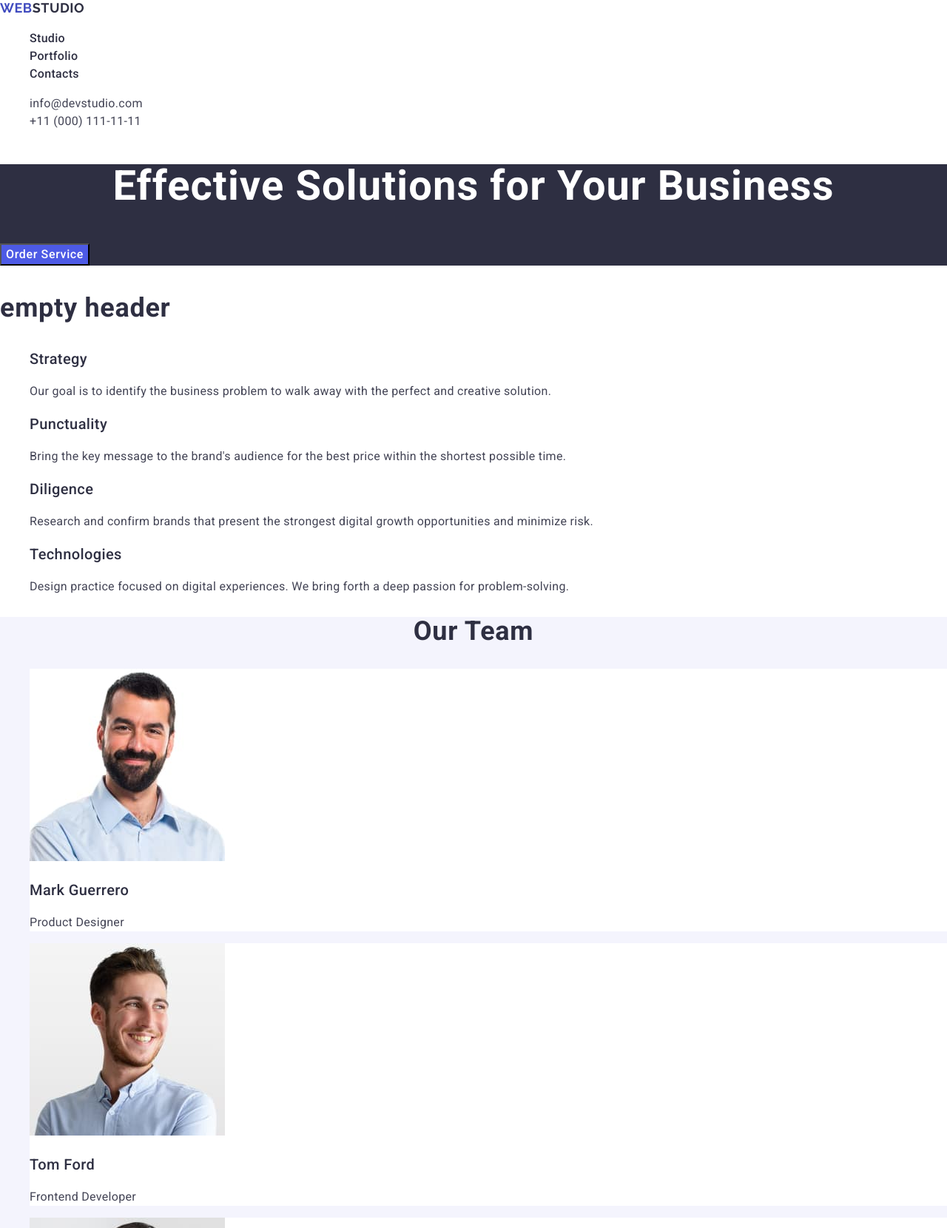
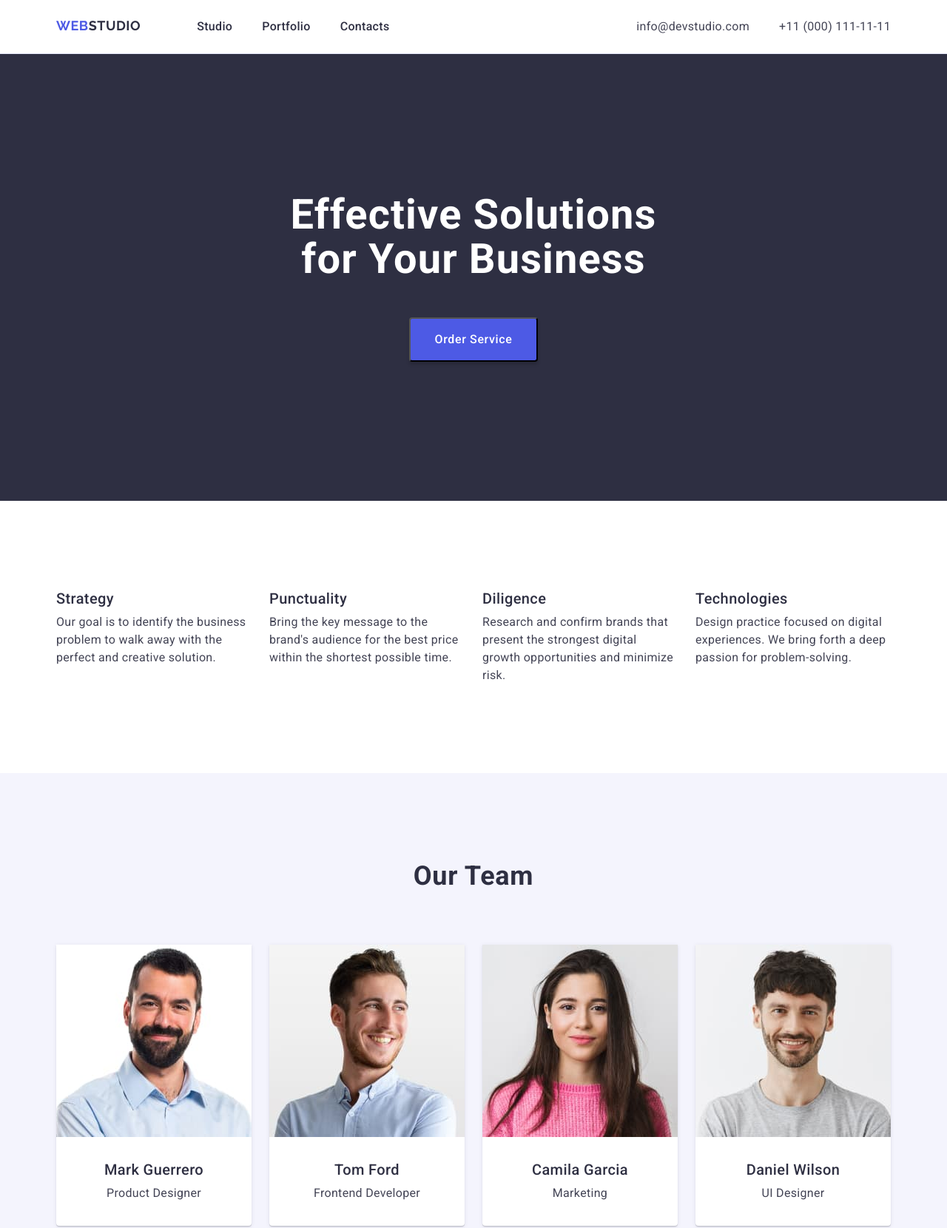
Before and after one commit to NatalySv/goit-markup-hw-03, a plain HTML site: page index.html in a window 1280 px wide. Shown: the top 1660 px of the page at 74% size. Drawn offline with nearby package versions, Linux system fonts and the light colour scheme.

Commit message:
Add posicions

```diff
--- a/css/styles.css
+++ b/css/styles.css
@@ -1,3 +1,9 @@
+*,
+*::before,
+*::after {
+  box-sizing: border-box;
+}
+
 body {
   font-family: 'Roboto', sans-serif;
   font-size: 16px;
@@ -9,7 +15,30 @@ body {
   color: #434455;
 }
 
+h1,
+h2,
+h3,
+h4,
+h5,
+h6,
+p {
+  margin: 0;
+}
+
+ul,
+ol {
+  margin: 0;
+  padding: 0;
+  list-style-type: none;
+}
+img {
+  display: block;
+  max-width: 100%;
+  height: auto;
+}
+
 a {
+  display: block;
   text-decoration: none;
   color: #2e2f42;
 }
@@ -24,9 +53,10 @@ button:focus {
   background-color: #404bbf;
 }
 
-ul,
-ol {
-  list-style-type: none;
+.container {
+  max-width: 1158px;
+  padding: 0 15px;
+  margin: 0 auto;
 }
 
 h2 {
@@ -34,6 +64,10 @@ h2 {
   font-weight: 700;
   font-size: 36px;
   letter-spacing: 0.02em;
+  text-align: center;
+  line-height: 1.11;
+  text-transform: capitalize;
+  margin: 0 auto 72px;
 }
 
 h3 {
@@ -42,13 +76,26 @@ h3 {
   font-size: 20px;
   line-height: 1.2;
   letter-spacing: 0.02em;
+  margin-bottom: 8px;
 }
 
 /* HEADR */
 .header {
+  border-bottom: 1px solid #e7e9fc;
 }
+
+.header-container {
+  display: flex;
+  justify-content: space-between;
+  align-items: center;
+}
+
 .header-navi {
+  display: flex;
+  justify-content: space-between;
+  padding: 0;
 }
+
 .logo-text {
   color: #4d5ae5;
   font-family: 'Raleway', sans-serif;
@@ -57,25 +104,43 @@ h3 {
   line-height: 1.17;
   letter-spacing: 0.03em;
   text-transform: uppercase;
+  margin-right: 36px;
+  padding: 24px 0;
 }
 .header-logo-text {
   color: #2e2f42;
 }
 .navi-all-list {
+  display: flex;
+  align-items: center;
+  justify-content: space-between;
+  padding: 0;
 }
 .navi-list {
   font-weight: 500;
+  margin-left: 40px;
+  padding: 24px 0;
 }
 .address {
   font-style: normal;
 }
 .address-all-list {
+  display: flex;
+  justify-content: flex-end;
+  padding: 0;
 }
+
 .address-list {
+  margin-left: 40px;
+  padding: 24px 0;
   color: #434455;
 }
 .main-page {
 }
+.section {
+  padding: 120px 0;
+}
+
 .slogan {
   background-color: #2e2f42;
 }
@@ -86,6 +151,8 @@ h3 {
   font-weight: 700;
   line-height: 1.07;
   letter-spacing: 0.02em;
+  width: 496px;
+  margin: 68px auto 48px auto;
 }
 .slogan-button {
   background-color: #4d5ae5;
@@ -97,38 +164,64 @@ h3 {
   line-height: 1.5;
   letter-spacing: 0.04em;
   cursor: pointer;
+  padding: 16px 32px;
+  border-radius: 4px;
+  box-shadow: 0px 4px 4px 0px rgba(0, 0, 0, 0.15);
+  margin: 0 auto 68px auto;
+  display: block;
 }
 .description {
+  margin: 0;
 }
 .descr-title {
-  /* color: #fff; */
+  position: absolute;
+  width: 1px;
+  height: 1px;
+  margin: -1px;
+  border: 0;
+  padding: 0;
+  white-space: nowrap;
+  clip-path: inset(100%);
+  clip: rect(0 0 0 0);
+  overflow: hidden;
 }
 .descr-all-list {
+  display: flex;
+  gap: 24px;
 }
 .descr-list {
+  width: calc((100% - 72px) / 4);
 }
 .descr-list-title {
-  /* line-height: 1.2; */
 }
 .descr-list-text {
   color: #434455;
+  margin-top: 8px;
 }
 .team {
   background-color: #f4f4fd;
 }
 .team-title {
-  text-align: center;
-  line-height: 1.11;
-  text-transform: capitalize;
 }
 .team-all-list {
+  display: flex;
+  gap: 24px;
 }
 .team-list {
   background-color: #fff;
+  width: calc((100% - 72px) / 4);
+  border-radius: 0px 0px 4px 4px;
+  box-shadow: 0px 2px 1px 0px rgba(46, 47, 66, 0.08),
+    0px 1px 1px 0px rgba(46, 47, 66, 0.16),
+    0px 1px 6px 0px rgba(46, 47, 66, 0.08);
 }
+
+.team-descr {
+  padding: 32px 16px;
+  text-align: center;
+}
+
 .team-list-title {
-  /* text-align: center; */
-  /* line-height: 1.2; */
 }
 .team-list-text {
   color: #434455;
@@ -136,13 +229,20 @@ h3 {
 .portfolio {
 }
 .portfol-title {
-  text-align: center;
-  line-height: 1.11;
-  text-transform: capitalize;
 }
 .portfol-all-list {
+  display: flex;
+  gap: 24px;
+  flex-wrap: wrap;
+  row-gap: 48px;
+  padding: 0;
 }
 .portfol-list {
+  width: calc((100% - 48px) / 3);
+  border-bottom: 1px solid #e7e9fc;
+}
+.portf-descr {
+  padding: 32px 16px;
 }
 .portfol-list-title {
 }
@@ -151,10 +251,13 @@ h3 {
 }
 .footer {
   background-color: #2e2f42;
+  padding: 100px 0;
 }
 .footer-logo-text {
   color: #f4f4fd;
 }
 .footer-text {
   color: #f4f4fd;
+  width: 264px;
+  margin-top: 16px;
 }
--- a/index.html
+++ b/index.html
@@ -17,6 +17,7 @@
 
   <body>
     <header class="header">
+      <div class="container header-container">
         <nav class="header-navi">
           <a href="./index.html" class="logo-text"
             >Web<span class="header-logo-text">Studio</span></a
@@ -41,21 +42,25 @@
             </li>
           </ul>
         </address>
+      </div>
     </header>
 
     <main class="main-page">
-      <section class="slogan">
+      <section class="section slogan">
+        <div class="container">
           <h1 class="slogan-text">Effective Solutions for Your Business</h1>
           <button type="button" class="slogan-button">Order Service</button>
+        </div>
       </section>
-      <section class="description">
+      <section class="section description">
+        <div class="container">
           <h2 class="descr-title">empty header</h2>
           <ul class="descr-all-list">
             <li class="descr-list">
               <h3 class="descr-list-title">Strategy</h3>
               <p class="descr-list-text">
-              Our goal is to identify the business problem to walk away with the
-              perfect and creative solution.
+                Our goal is to identify the business problem to walk away with
+                the perfect and creative solution.
               </p>
             </li>
             <li class="descr-list">
@@ -80,8 +85,10 @@
               </p>
             </li>
           </ul>
+        </div>
       </section>
-      <section class="team">
+      <section class="section team">
+        <div class="container">
           <h2 class="team-title">Our Team</h2>
           <ul class="team-all-list">
             <li class="team-list">
@@ -90,8 +97,10 @@
                 alt="a bearded brunette in a blue shirt"
                 width="264"
                 height="260" />
+              <div class="team-descr">
                 <h3 class="team-list-title">Mark Guerrero</h3>
                 <p class="team-list-text">Product Designer</p>
+              </div>
             </li>
             <li class="team-list">
               <img
@@ -99,8 +108,10 @@
                 alt="a russet-haired guy with a big smile"
                 width="264"
                 height="260" />
+              <div class="team-descr">
                 <h3 class="team-list-title">Tom Ford</h3>
                 <p class="team-list-text">Frontend Developer</p>
+              </div>
             </li>
             <li class="team-list">
               <img
@@ -108,8 +119,10 @@
                 alt="beautiful brunette in a pink sweater"
                 width="264"
                 height="260" />
+              <div class="team-descr">
                 <h3 class="team-list-title">Camila Garcia</h3>
                 <p class="team-list-text">Marketing</p>
+              </div>
             </li>
             <li class="team-list">
               <img
@@ -117,12 +130,16 @@
                 alt="a brunette with a small beard and a gray T-shirt"
                 width="264"
                 height="260" />
+              <div class="team-descr">
                 <h3 class="team-list-title">Daniel Wilson</h3>
                 <p class="team-list-text">UI Designer</p>
+              </div>
             </li>
           </ul>
+        </div>
       </section>
-      <section class="portfolio">
+      <section class="section portfolio">
+        <div class="container">
           <h2 class="portfol-title">Our Portfolio</h2>
           <ul class="portfol-all-list">
             <li class="portfol-list">
@@ -130,61 +147,76 @@
                 src="./images/portfolio/img-1.jpg"
                 alt="menu illustrations in the appendix"
                 width="360" />
+              <div class="portf-descr">
                 <h3 class="portfol-list-title">Banking App</h3>
                 <p class="portfol-list-text">App</p>
+              </div>
             </li>
             <li class="portfol-list">
               <img
                 src="./images/portfolio/img-2.jpg"
                 alt="QR code scanning by phone"
                 width="360" />
+              <div class="portf-descr">
                 <h3 class="portfol-list-title">Cashless Payment</h3>
                 <p class="portfol-list-text">Marketing</p>
+              </div>
             </li>
             <li class="portfol-list">
               <img
                 src="./images/portfolio/img-3.jpg"
                 alt="smartphone in front of a laptop"
                 width="360" />
+              <div class="portf-descr">
                 <h3 class="portfol-list-title">Meditation App</h3>
                 <p class="portfol-list-text">App</p>
+              </div>
             </li>
             <li class="portfol-list">
               <img
                 src="./images/portfolio/img-4.jpg"
                 alt="smartphone in the car"
                 width="360" />
+              <div class="portf-descr">
                 <h3 class="portfol-list-title">Taxi Service</h3>
                 <p class="portfol-list-text">Marketing</p>
+              </div>
             </li>
             <li class="portfol-list">
               <img
                 src="./images/portfolio/img-5.jpg"
                 alt="smartphone and 4 screensaver illustrations"
                 width="360" />
+              <div class="portf-descr">
                 <h3 class="portfol-list-title">Screen Illustrations</h3>
                 <p class="portfol-list-text">Design</p>
+              </div>
             </li>
             <li class="portfol-list">
               <img
                 src="./images/portfolio/img-6.jpg"
                 alt="the girl with the smartphone in the orange sweater"
                 width="360" />
+              <div class="portf-descr">
                 <h3 class="portfol-list-title">Online Courses</h3>
                 <p class="portfol-list-text">Marketing</p>
+              </div>
             </li>
           </ul>
+        </div>
       </section>
     </main>
 
     <footer class="footer">
+      <div class="container">
         <a href="./index.html" class="logo-text"
           >Web<span class="footer-logo-text">Studio</span></a
         >
         <p class="footer-text">
-        Increase the flow of customers and sales for your business with digital
-        marketing & growth solutions.
+          Increase the flow of customers and sales for your business with
+          digital marketing & growth solutions.
         </p>
+      </div>
     </footer>
   </body>
 </html>
```
Lines whose indentation alone changed are shown as unchanged.
